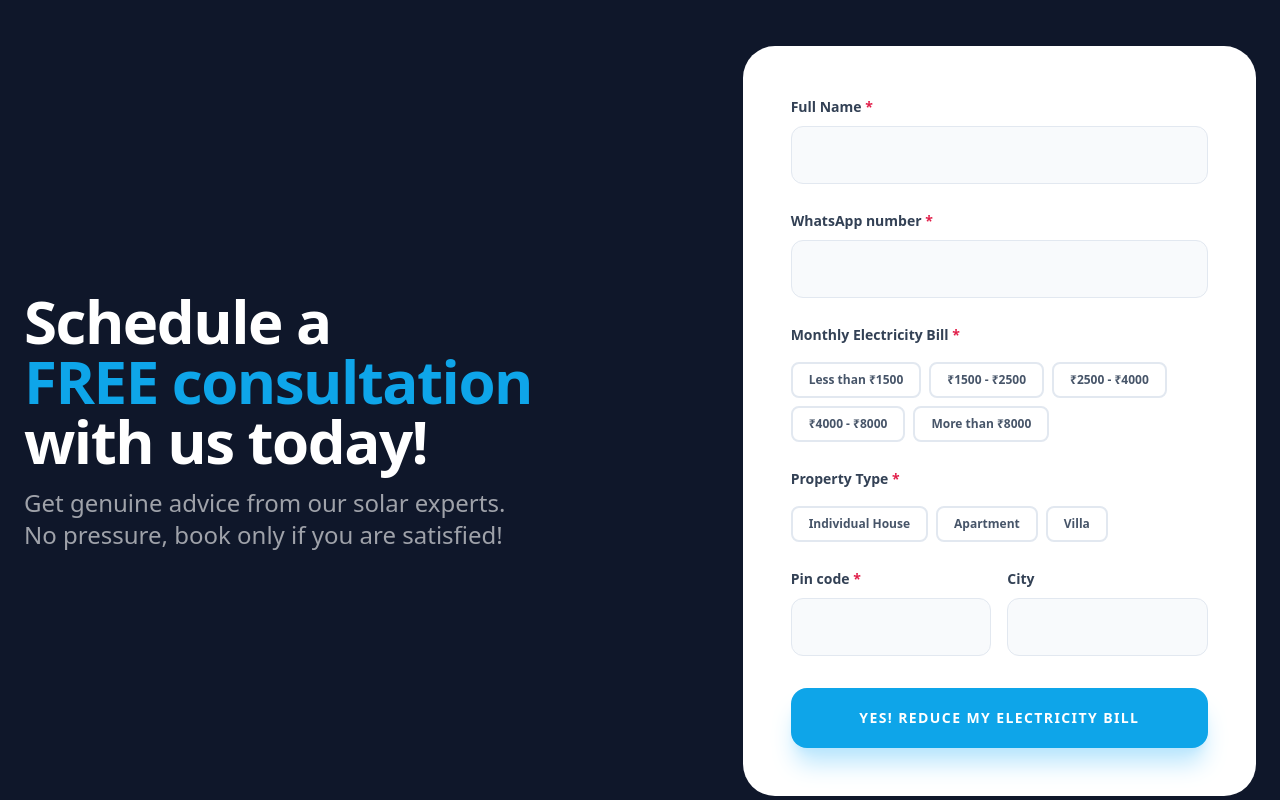
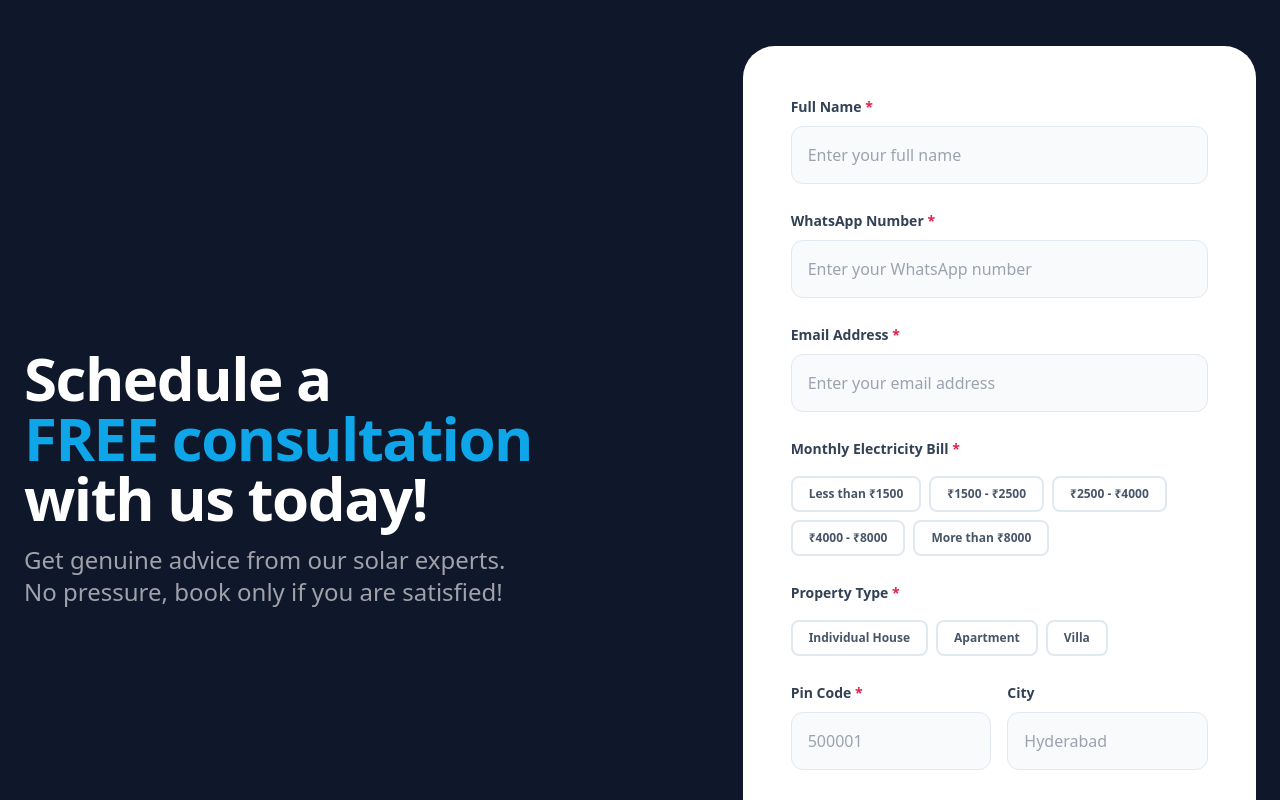
Before and after one commit to Shivakasula11/wattex_energy-ltd, a React (Vite) app: page /residential in a window 1280 px wide. Shown: the part 1780-2580 px from the top of the page. Built offline with nearby package versions, Linux system fonts and the light colour scheme; no server answers.

Commit message:
Add required email field to ConsultationForm

```diff
--- a/src/components/sections/ConsultationForm.jsx
+++ b/src/components/sections/ConsultationForm.jsx
@@ -23,8 +23,8 @@ const ConsultationForm = () => {
     const payload = {
       name: form.fullName.value.trim(),
       phone: form.phone.value.trim(),
-      email: "-",
-      mandal: "",           // left blank — admin fills manually in sheet
+      email: form.email.value.trim(),
+      mandal: "",
       pincode: form.pinCode.value.trim(),
       city: form.city.value.trim() || "-",
       monthlyBill: billRange || "-",
@@ -51,7 +51,8 @@ const ConsultationForm = () => {
               Request Sent!
             </h2>
             <p className="text-slate-500 font-medium">
-              Thank you for your interest. A Wattex expert will reach out to you shortly.
+              Thank you for your interest. A Wattex expert will reach out to
+              you shortly. Check your email for confirmation.
             </p>
             <button
               onClick={() => setIsSubmitted(false)}
@@ -87,6 +88,7 @@ const ConsultationForm = () => {
             <div className="bg-white rounded-[2rem] p-8 lg:p-12 shadow-4xl">
               <form onSubmit={handleSubmit} className="space-y-8">
                 <div className="space-y-6">
+
                   {/* Full Name */}
                   <div className="space-y-2">
                     <label className="text-sm font-bold text-slate-700">
@@ -96,6 +98,7 @@ const ConsultationForm = () => {
                       required
                       type="text"
                       name="fullName"
+                      placeholder="Enter your full name"
                       className="w-full bg-slate-50 border border-slate-200 p-4 rounded-xl focus:ring-2 focus:ring-solar-sky outline-none transition-all font-medium"
                     />
                   </div>
@@ -103,12 +106,27 @@ const ConsultationForm = () => {
                   {/* WhatsApp Number */}
                   <div className="space-y-2">
                     <label className="text-sm font-bold text-slate-700">
-                      WhatsApp number <span className="text-solar-primary">*</span>
+                      WhatsApp Number <span className="text-solar-primary">*</span>
                     </label>
                     <input
                       required
                       type="tel"
                       name="phone"
+                      placeholder="Enter your WhatsApp number"
+                      className="w-full bg-slate-50 border border-slate-200 p-4 rounded-xl focus:ring-2 focus:ring-solar-sky outline-none transition-all font-medium"
+                    />
+                  </div>
+
+                  {/* Email — NEW FIELD */}
+                  <div className="space-y-2">
+                    <label className="text-sm font-bold text-slate-700">
+                      Email Address <span className="text-solar-primary">*</span>
+                    </label>
+                    <input
+                      required
+                      type="email"
+                      name="email"
+                      placeholder="Enter your email address"
                       className="w-full bg-slate-50 border border-slate-200 p-4 rounded-xl focus:ring-2 focus:ring-solar-sky outline-none transition-all font-medium"
                     />
                   </div>
@@ -163,12 +181,13 @@ const ConsultationForm = () => {
                   <div className="grid grid-cols-2 gap-4">
                     <div className="space-y-2">
                       <label className="text-sm font-bold text-slate-700">
-                        Pin code <span className="text-solar-primary">*</span>
+                        Pin Code <span className="text-solar-primary">*</span>
                       </label>
                       <input
                         required
                         type="text"
                         name="pinCode"
+                        placeholder="500001"
                         className="w-full bg-slate-50 border border-slate-200 p-4 rounded-xl focus:ring-2 focus:ring-solar-sky outline-none transition-all font-medium"
                       />
                     </div>
@@ -179,10 +198,12 @@ const ConsultationForm = () => {
                       <input
                         type="text"
                         name="city"
+                        placeholder="Hyderabad"
                         className="w-full bg-slate-50 border border-slate-200 p-4 rounded-xl focus:ring-2 focus:ring-solar-sky outline-none transition-all font-medium"
                       />
                     </div>
                   </div>
+
                 </div>
 
                 <button
```
